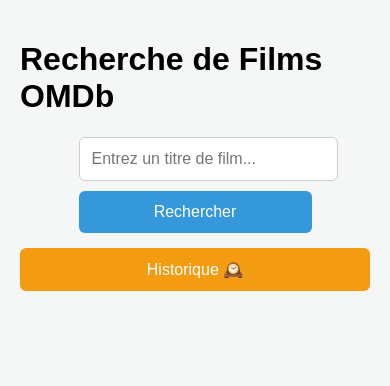
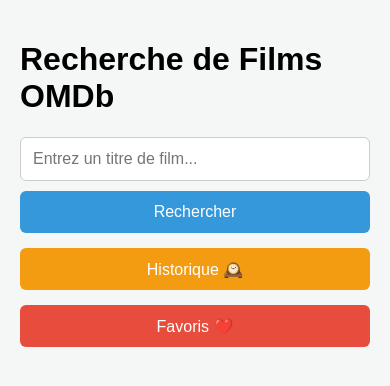
Before and after one commit to MouldiAchouri/ProjetFrontEnd, a Vue app in the folder movies/: page / in a window 390 px wide. Shown: the top 386 px of the page. Built offline with nearby package versions, Linux system fonts and the light colour scheme.

Commit message:
feat: the favorites page with movie

```diff
--- a/movies/src/views/Home.vue
+++ b/movies/src/views/Home.vue
@@ -66,6 +66,10 @@
       router.push('/historique');
   };
 
+  const goToFavorites = () => {
+      router.push('/favoris');
+  };
+
   const changePage = (pageNumber) => {
       if (pageNumber >= 1 && pageNumber <= totalPages.value) {
           searchMovies(pageNumber);
@@ -101,16 +105,20 @@
                   @keyup.enter="() => searchMovies(1)"
                   placeholder="Entrez un titre de film..."
               />
-              <button @click="() => searchMovies(1)" :disabled="isLoading">Rechercher</button>
+              <button @click="() => searchMovies(1)" :disabled="isLoading" class="search-button">Rechercher</button>
           </div>
 
           <button @click="goToHistory" class="history-button">
               Historique 🕰️
           </button>
+
+          <button @click="goToFavorites" class="favorites-button">
+              Favoris ❤️
+          </button>
       </div>
 
       <p v-if="isLoading" class="text-center text-blue-500 font-semibold mt-4">Chargement...</p>
-      <p v-else-if="error" class="error-message">{{ error }}</p>
+      <p v-else-if="error" class="error-message">Erreur : {{ error }}</p>
 
       <p v-else-if="totalResults > 0" class="results-summary">
           Total des résultats trouvés : {{ totalResults }} films/séries.
@@ -152,20 +160,25 @@
   </template>
 
   <style scoped>
-  .home-view { padding: 20px; max-width: 1200px; margin: 0 auto; }
+  /* ⭐️ STYLES DE BOUTONS RESTAURÉS ⭐️ */
+
+  .home-view {
+      padding: 20px;
+      max-width: 1200px;
+      margin: 0 auto;
+  }
 
   .toolbar-container {
       display: flex;
-      gap: 15px; /* Espace entre la barre de recherche et le bouton Historique */
+      gap: 15px;
       margin-bottom: 30px;
-      align-items: center; /* Centrage vertical */
+      align-items: center;
   }
 
-  /* Barre de recherche (Flexbox pour input et button) */
   .search-bar {
       display: flex;
       gap: 10px;
-      flex-grow: 1; /* Permet à la barre de recherche de prendre le plus d'espace */
+      flex-grow: 1;
   }
 
   .search-bar input {
@@ -176,7 +189,8 @@
       border-radius: 6px;
   }
 
-  .search-bar button {
+  /* ⭐️ Style du bouton de RECHERCHE (Restauration) ⭐️ */
+  .search-button {
       padding: 12px 20px;
       font-size: 16px;
       border: none;
@@ -185,20 +199,27 @@
       color: white;
       cursor: pointer;
       transition: background-color 0.2s;
+      height: 42px;
+      white-space: nowrap;
   }
-  .search-bar button:hover:not(:disabled) { background-color: #2980b9; }
-  .search-bar button:disabled { background-color: #bdc3c7; cursor: not-allowed; }
+  .search-button:hover:not(:disabled) {
+      background-color: #2980b9;
+  }
+  .search-button:disabled {
+      background-color: #bdc3c7;
+      cursor: not-allowed;
+  }
 
+  /* Style du bouton Historique (Restauration) */
   .history-button {
       padding: 12px 20px;
       font-size: 16px;
       border: none;
       border-radius: 6px;
-      background-color: #f39c12; /* Orange/Jaune */
+      background-color: #f39c12; /* Orange */
       color: white;
       cursor: pointer;
       transition: background-color 0.2s;
-      /* Assure que la hauteur correspond à la barre de recherche */
       height: 42px;
       white-space: nowrap;
   }
@@ -206,8 +227,24 @@
       background-color: #e67e22;
   }
 
+  /* Style du bouton Favoris (Restauration) */
+  .favorites-button {
+      padding: 12px 20px;
+      font-size: 16px;
+      border: none;
+      border-radius: 6px;
+      background-color: #e74c3c; /* Rouge */
+      color: white;
+      cursor: pointer;
+      transition: background-color 0.2s;
+      height: 42px;
+      white-space: nowrap;
+  }
+  .favorites-button:hover {
+      background-color: #c0392b;
+  }
 
-  /* Styles pour les résultats et la pagination (inchangés) */
+  /* Styles pour les résultats */
   .results-summary {
       text-align: center;
       font-size: 1.1em;
@@ -223,7 +260,7 @@
     padding-top: 20px;
   }
 
-  /* Styles de Pagination */
+  /* Styles de Pagination (Nécessaires) */
   .pagination-controls {
       display: flex;
       justify-content: center;
@@ -256,27 +293,23 @@
       font-weight: bold;
   }
 
-
-  /* RÈGLES RESPONSIVES RESTAURÉES */
+  /* RÈGLES RESPONSIVES minimales */
   @media (max-width: 600px) {
-      /* Empile TOUS les éléments de la barre d'outils verticalement */
       .toolbar-container {
           flex-direction: column;
           gap: 15px;
       }
-
-      /* Empile le champ de saisie et le bouton Rechercher */
       .search-bar {
           flex-direction: column;
           gap: 10px;
+          width: 100%;
       }
-
-      /* Tous les éléments prennent toute la largeur sur mobile */
       .search-bar button,
       .search-bar input,
-      .history-button {
+      .history-button,
+      .favorites-button {
           width: 100%;
-          height: auto;
+          box-sizing: border-box;
       }
   }
   </style>
```
